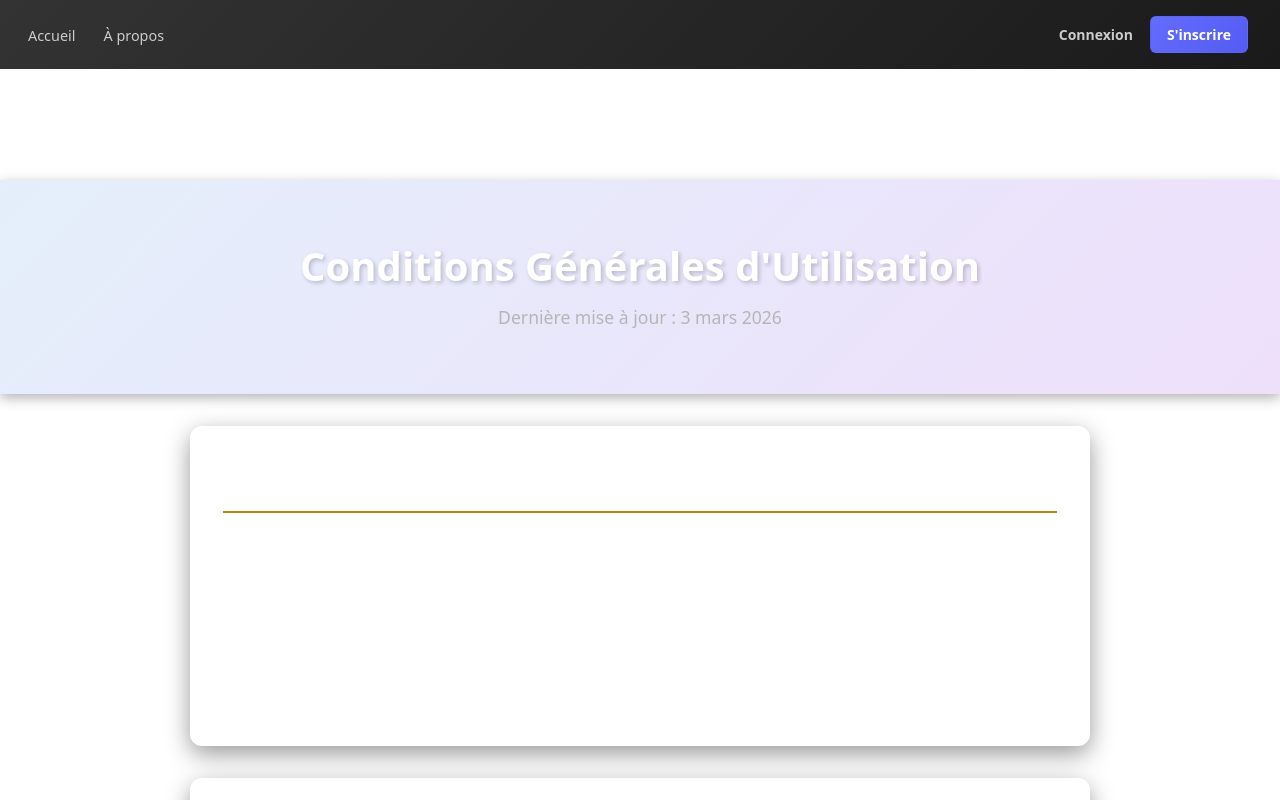
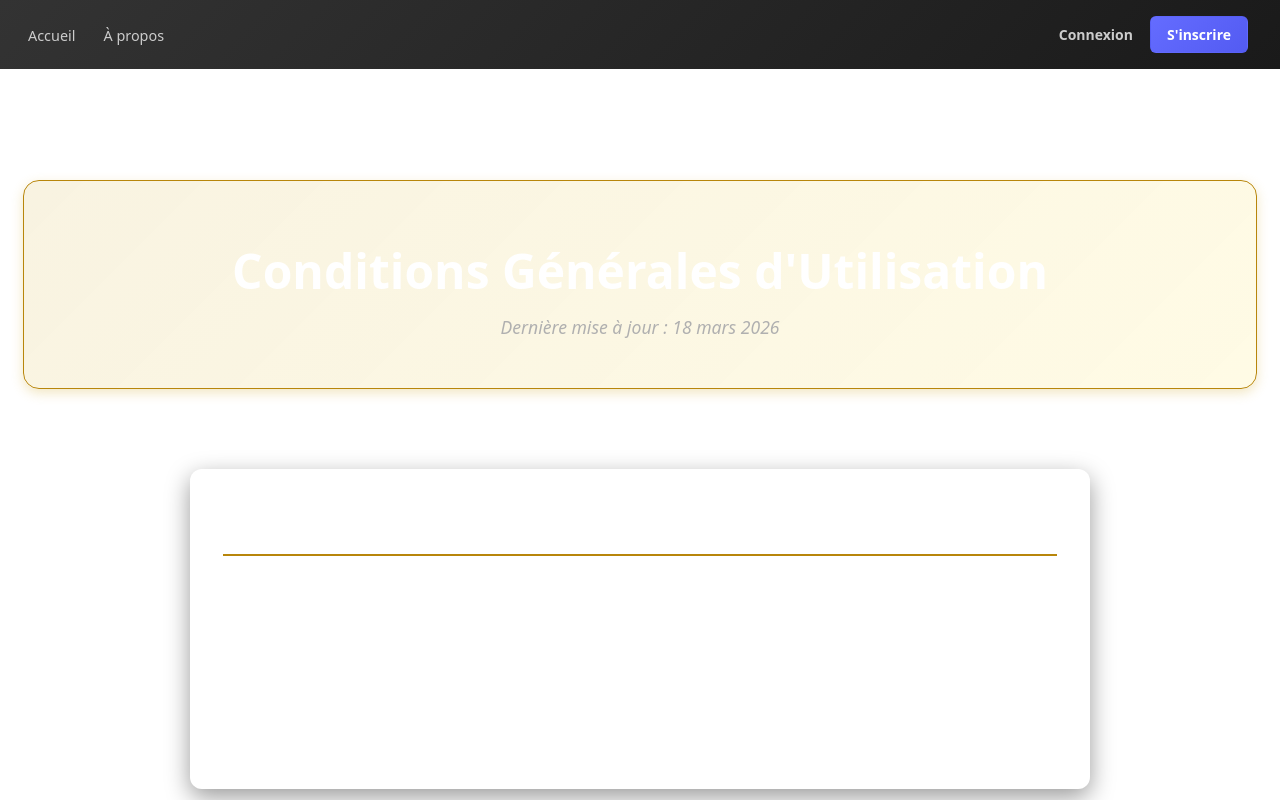
Before and after one commit to DwoDwoS/sqlock-holmes-front, a React (Vite) app: page /terms in a window 1280 px wide. Shown: the top 800 px of the page. Built offline with nearby package versions, Linux system fonts and the light colour scheme; no server answers.

Commit message:
fix: adjusting term's page for matching privacy's page

```diff
--- a/src/components/Privacy.tsx
+++ b/src/components/Privacy.tsx
@@ -6,7 +6,7 @@ const Privacy: React.FC = () => {
     <div className="privacy-container">
       <div className="privacy-hero">
         <h1>Politique de Confidentialité</h1>
-        <p className="hero-subtitle">Dernière mise à jour : 3 mars 2026</p>
+        <p className="hero-subtitle">Dernière mise à jour : 18 mars 2026</p>
       </div>
 
       <div className="privacy-content">
--- a/src/components/Terms.scss
+++ b/src/components/Terms.scss
@@ -10,38 +10,51 @@
   min-height: calc(100vh - 90px);
   position: relative;
   margin-top: 90px;
+
+  @include m.mobile {
+    margin-top: 60px;
+  }
 }
 
 .terms-hero {
-  padding: v.$spacing-3xl v.$spacing-xl;
   text-align: center;
-  box-shadow: v.$shadow-md;
+  margin: 0 auto v.$spacing-2xl;
+  max-width: v.$bp-lg;
+  padding: v.$spacing-xl v.$spacing-md v.$spacing-2xl;
   background: linear-gradient(
     135deg,
-    v.$color-bg-accent 0%,
-    v.$color-bg-secondary 100%
+    rgba(212, 175, 55, 0.15) 0%,
+    rgba(255, 215, 0, 0.1) 100%
   );
+  backdrop-filter: blur(20px);
+  border-radius: v.$radius-xl;
+  border: 1px solid v.$color-gold-500;
+  box-shadow: v.$shadow-gold;
 
   h1 {
-    font-size: 2.5rem;
-    margin: 0 0 v.$spacing-md;
-    font-weight: 700;
-    text-shadow: 2px 2px 4px rgba(0, 0, 0, 0.2);
+    font-size: 3rem;
+    margin-bottom: v.$spacing-md;
     color: v.$color-white;
   }
 
   @include m.mobile {
-    padding: v.$spacing-2xl v.$spacing-lg;
+    padding: v.$spacing-lg v.$spacing-md v.$spacing-xl;
+    margin-bottom: v.$spacing-xl;
 
     h1 { font-size: 2rem; }
+  }
+
+  @include m.phone-xs {
+    h1 { font-size: 1.75rem; }
   }
 }
 
 .hero-subtitle {
   font-size: 1.1rem;
-  opacity: 0.9;
-  margin: 0;
-  color: v.$color-text-dim;
+  color: v.$color-silver-400;
+  font-style: italic;
+
+  @include m.mobile { font-size: 0.95rem; }
 }
 
 .terms-content {
--- a/src/components/Terms.tsx
+++ b/src/components/Terms.tsx
@@ -6,7 +6,7 @@ const Terms: React.FC = () => {
     <div className="terms-container">
       <div className="terms-hero">
         <h1>Conditions Générales d'Utilisation</h1>
-        <p className="hero-subtitle">Dernière mise à jour : 3 mars 2026</p>
+        <p className="hero-subtitle">Dernière mise à jour : 18 mars 2026</p>
       </div>
 
       <div className="terms-content">
```
